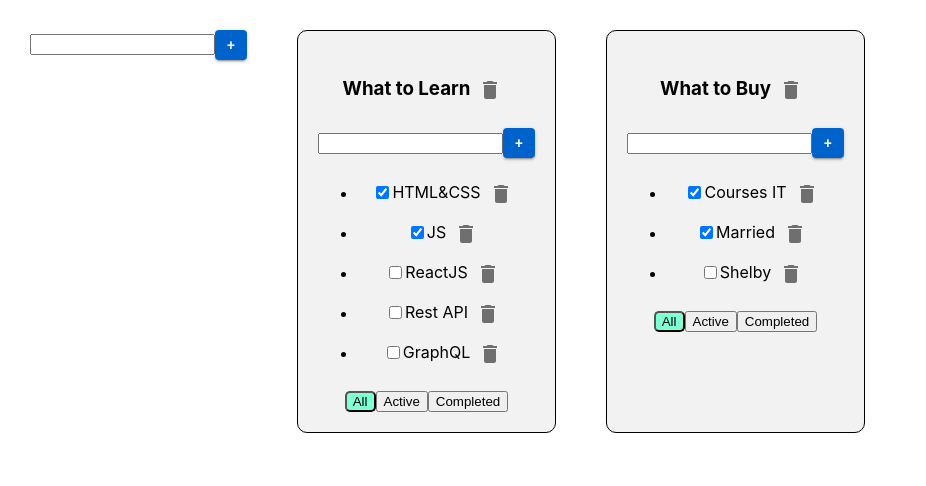
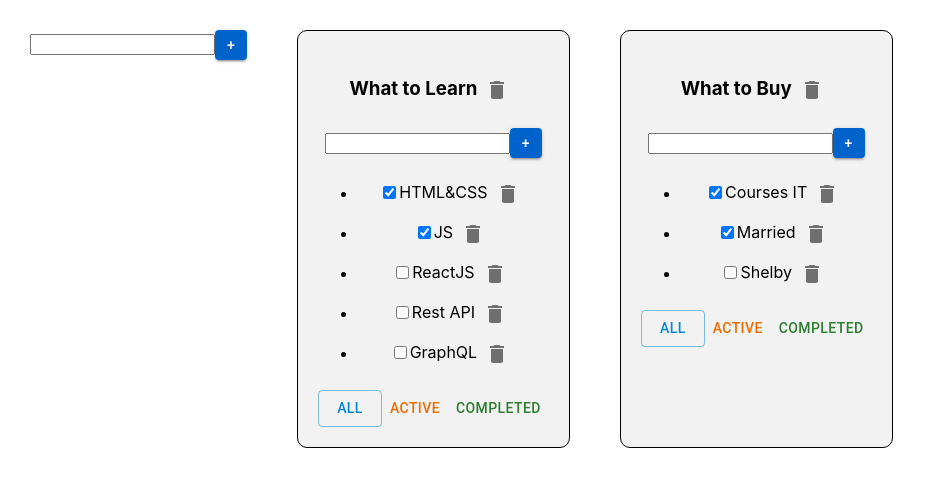
Before and after one commit to khadjaa/1-todolist, a React (Create React App) app: page / in a window 1280 px wide. Shown: the top 486 px of the page, without its empty margins (0-926 px from the left). Built offline with nearby package versions, Linux system fonts and the light colour scheme.

Commit message:
changed filter buttons

```diff
--- a/src/Todolist.tsx
+++ b/src/Todolist.tsx
@@ -5,6 +5,7 @@ import AddItemForm from "./AddItemForm";
 import {EditableSpan} from "./EditableSpan";
 import IconButton from '@mui/material/IconButton';
 import DeleteIcon from '@mui/icons-material/Delete';
+import Button from "@mui/material/Button";
 
 type PropsType = {
     todoListId: string
@@ -86,15 +87,21 @@ export const Todolist = (props: PropsType) => {
                 {mappedTodolist}
             </ul>
             <div>
-                <button className={filterValue === 'all' ? 'active-filter' : ''}
-                        onClick={() => tsarOnClickChangeFilterHandler('all')}>All
-                </button>
-                <button className={filterValue === 'active' ? 'active-filter' : ''}
-                        onClick={() => tsarOnClickChangeFilterHandler('active')}>Active
-                </button>
-                <button className={filterValue === 'completed' ? 'active-filter' : ''}
-                        onClick={() => tsarOnClickChangeFilterHandler('completed')}>Completed
-                </button>
+                <Button variant={filterValue === 'all' ? 'outlined' : 'text'}
+                        onClick={() => tsarOnClickChangeFilterHandler('all')}
+                        color={'info'}
+                >All
+                </Button>
+                <Button variant={filterValue === 'active' ? 'outlined' : 'text'}
+                        onClick={() => tsarOnClickChangeFilterHandler('active')}
+                        color={'warning'}
+                >Active
+                </Button>
+                <Button variant={filterValue === 'completed' ? 'outlined' : 'text'}
+                        onClick={() => tsarOnClickChangeFilterHandler('completed')}
+                        color={'success'}
+                >Completed
+                </Button>
             </div>
         </div>
     )
```
